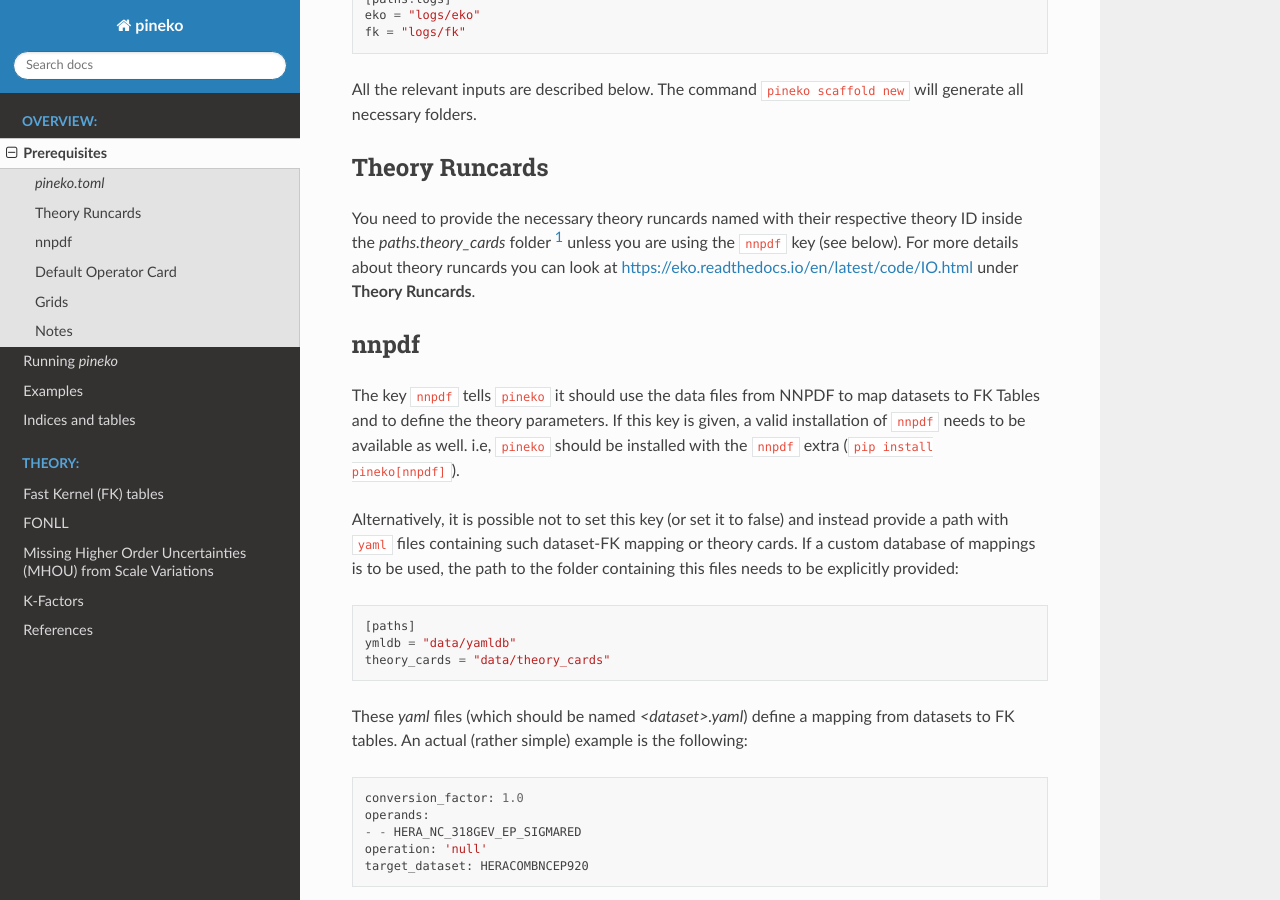
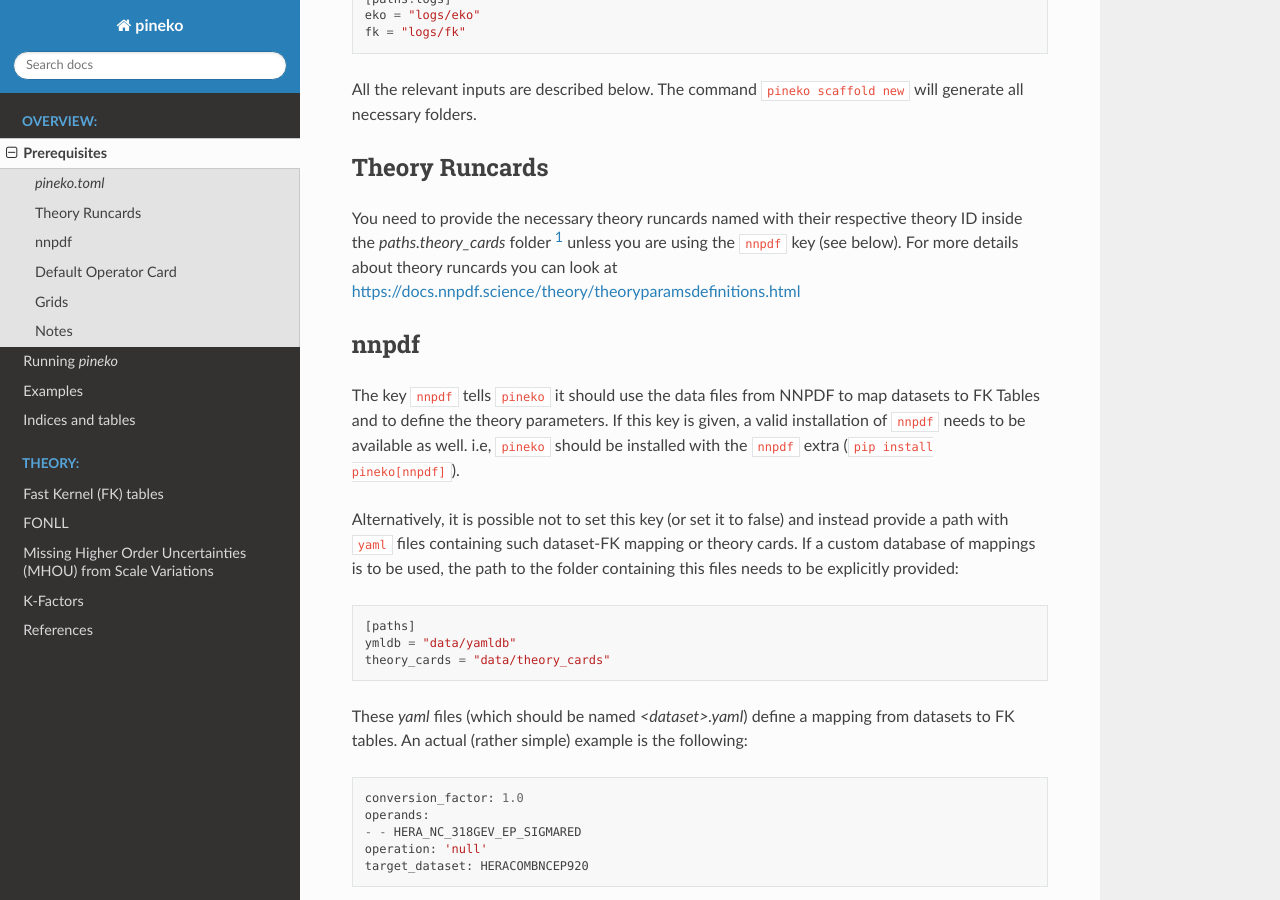
Before and after one commit to NNPDF/pineko, a Sphinx documentation site: the page built from docs/source/overview/prerequisites.rst, in a window 1280 px wide and 900 px high, scrolled down 627 px. Built offline with Sphinx 7.4.7 and the Read the Docs theme 2.0.0, drawn with Linux system fonts in a browser that asks for light colours.

Commit message:
Update docs/source/overview/prerequisites.rst

```diff
--- a/docs/source/overview/prerequisites.rst
+++ b/docs/source/overview/prerequisites.rst
@@ -40,7 +40,7 @@ Theory Runcards
 ---------------
 
 You need to provide the necessary theory runcards named with their respective theory ID inside the *paths.theory_cards* folder [1]_ unless you are using the ``nnpdf`` key (see below).
-For more details about theory runcards you can look at https://eko.readthedocs.io/en/latest/code/IO.html under **Theory Runcards**.
+For more details about theory runcards you can look at https://docs.nnpdf.science/theory/theoryparamsdefinitions.html
 
 nnpdf
 -----
```
